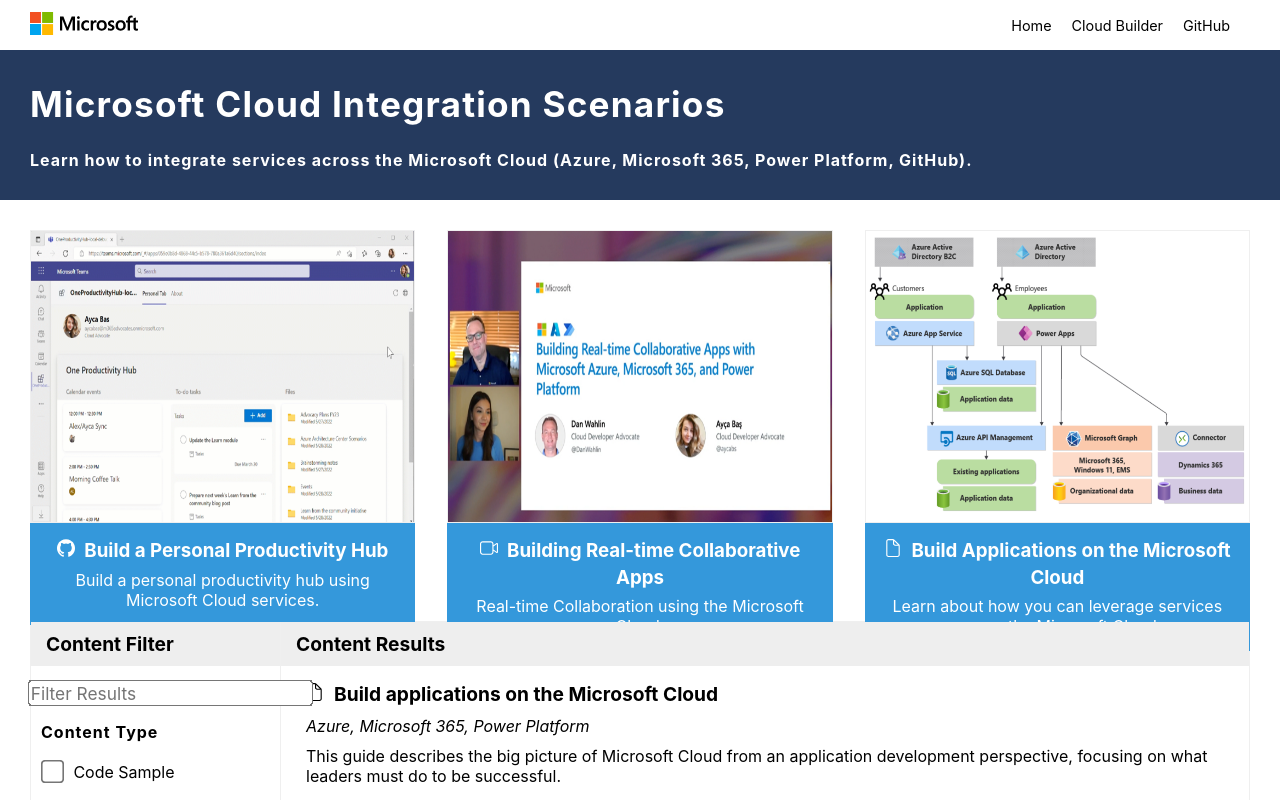
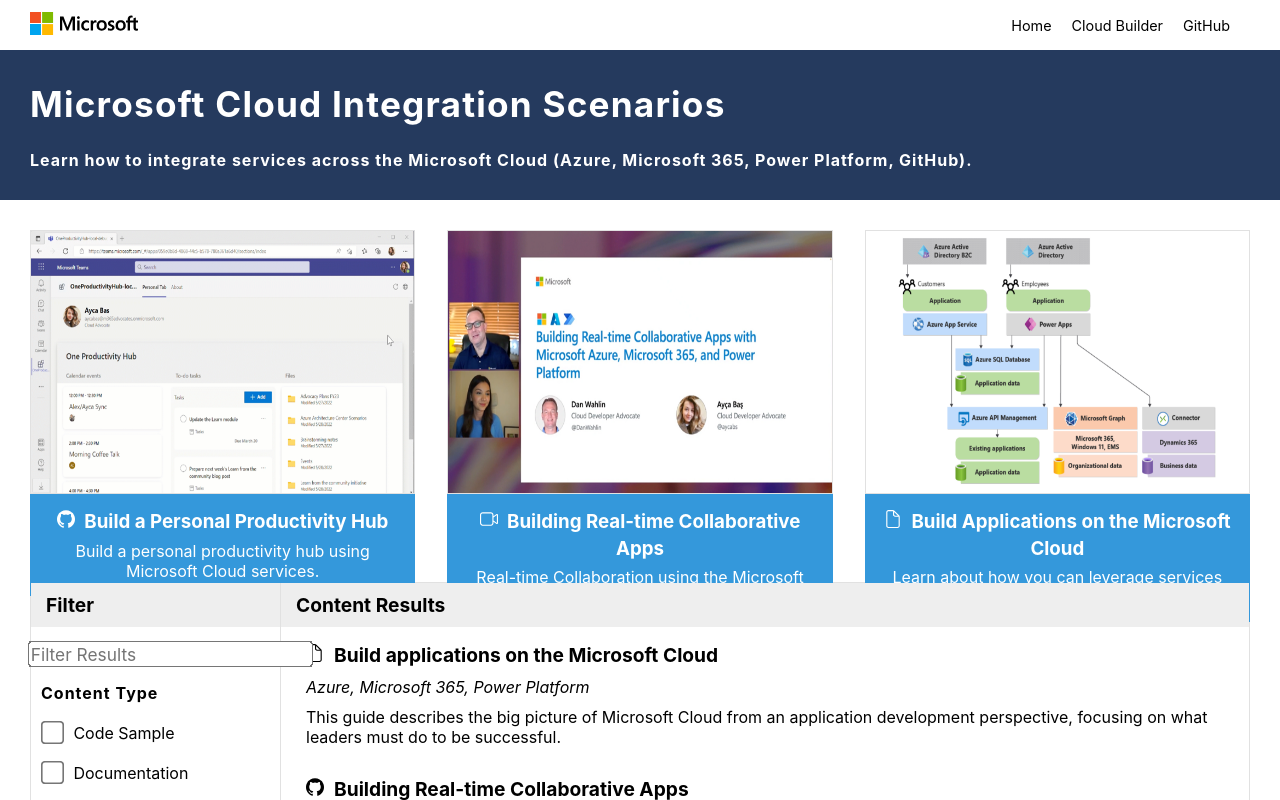
Before and after one commit to microsoft/MicrosoftCloud, a React (Create React App) app: page / in a window 1280 px wide. Shown: the top 800 px of the page. Built offline with nearby package versions, Linux system fonts and the light colour scheme.

Commit message:
Fix images, update data

```diff
--- a/public/css/styles.css
+++ b/public/css/styles.css
@@ -1,11 +1,11 @@
 :root {
-    --border-color: #efefef;
+    --border-color: #e1e1e1;
     --light-background-color: #eeeeee;
     --light-blue: #3498db;
     --dark-blue: #253A5E;
     --white: #fff;
     --page-margins: 0px 30px 0px 30px;
-  }
+}
 
 * {
     margin: 0;
@@ -92,11 +92,13 @@
     grid-template-columns: 1fr 1fr 1fr;
     grid-template-areas: "feature-1 feature-2 feature-3";
     grid-gap: 2rem;
+    justify-items: center;
     padding: 30px 30px 0px 30px;
 }
 
 .feature {
-    max-height: 450px;
+    max-height: 800px;
+    max-width: 1400px;
 }
 
 .feature a {
--- a/public/data/items.json
+++ b/public/data/items.json
@@ -21,7 +21,7 @@
         {
             "title": "Real-time collaboration with Azure and Microsoft 365",
             "url": "https://docs.microsoft.com/azure/architecture/solution-ideas/articles/collaboration-microsoft-365",
-            "type": "Document",
+            "type": "Documentation",
             "cloudCategories": ["Azure", "Microsoft 365"],
             "services": ["Fluid Framework", "Fluid Relay Service", "Azure Active Directory", "Microsoft Graph", "Microsoft Graph Toolkit"],
             "technologies": ["TypeScript", "React"],
@@ -30,7 +30,7 @@
         {
             "title": "Real-time presence with Microsoft 365, Azure, and Power Platform",
             "url": "https://docs.microsoft.com/azure/architecture/solution-ideas/articles/presence-microsoft-365-power-platform",
-            "type": "Document",
+            "type": "Documentation",
             "cloudCategories": ["Azure", "Microsoft 365", "Power Platform"],
             "services": ["Event Hubs", "Key Vault", "Azure Active Directory", "Azure Functions", "SignalR", "Power Automate", "Microsoft Teams"],
             "technologies": ["TypeScript", "React"],
@@ -48,7 +48,7 @@
         {
             "title": "Build applications on the Microsoft Cloud",
             "url": "https://docs.microsoft.com/en-us/azure/architecture/guide/microsoft-cloud/overview",
-            "type": "Document",
+            "type": "Documentation",
             "cloudCategories": ["Azure", "Microsoft 365", "Power Platform"],
             "services": [],
             "technologies": [],
--- a/src/components/search/SearchResult.tsx
+++ b/src/components/search/SearchResult.tsx
@@ -16,7 +16,7 @@
                             <path d="M2048 576v896q0 26-10 49t-27 41-41 28-50 10q-43 0-77-26l-307-230v135q0 63-25 120t-68 99-100 68-120 26H313q-63 0-120-25t-99-68-68-100-26-120V569q0-63 25-120t68-99 100-68 120-26h910q65 0 121 25t98 68 66 100 28 120q1 11 1 22t0 23v45q0 22-1 45l307-230q34-26 77-26 27 0 50 10t41 27 27 40 10 51zm-640 0q0-39-15-74t-41-61-62-42-74-15H320q-39 0-74 15t-61 41-42 62-15 74v896q0 39 15 74t41 61 62 42 74 15h896q39 0 74-15t61-41 42-62 15-74V576zm128 608l384 288V576l-384 288v320z" />
                         </svg>
                     }
-                    {item.type === 'Document' &&
+                    {item.type === 'Documentation' &&
                         <svg className="search-result-icon" xmlns="http://www.w3.org/2000/svg" viewBox="0 0 2048 2048">
                             <path d="M1792 784v1008q0 53-20 99t-55 82-81 55-100 20H512q-53 0-99-20t-82-55-55-81-20-100V256q0-53 20-99t55-82 81-55T512 0h496q51 0 98 19t83 56l528 528q36 36 55 83t20 98zm-128 0v-8q0-4-1-8h-383q-53 0-99-20t-82-55-55-81-20-100V129q-4-1-8-1t-8 0H512q-27 0-50 10t-40 27-28 41-10 50v1536q0 27 10 50t27 41 40 27 51 10h1024q27 0 50-10t40-27 28-41 10-50V784zm-90-144l-422-422v294q0 27 10 50t27 41 40 27 51 10h294z" />
                         </svg>
--- a/src/components/search/search.tsx
+++ b/src/components/search/search.tsx
@@ -104,7 +104,7 @@
     return (
         <div className="search-container">
             <div className="search-input-header">
-                <h2>Content Filter</h2>
+                <h2>Filter</h2>
             </div>
             <div className="search-input">
                 <input type="text" title="Search" placeholder="Filter Results"
```
Also changed, not shown: public/images/build-collaborative-apps.png, public/images/microsoft-cloud.png.
